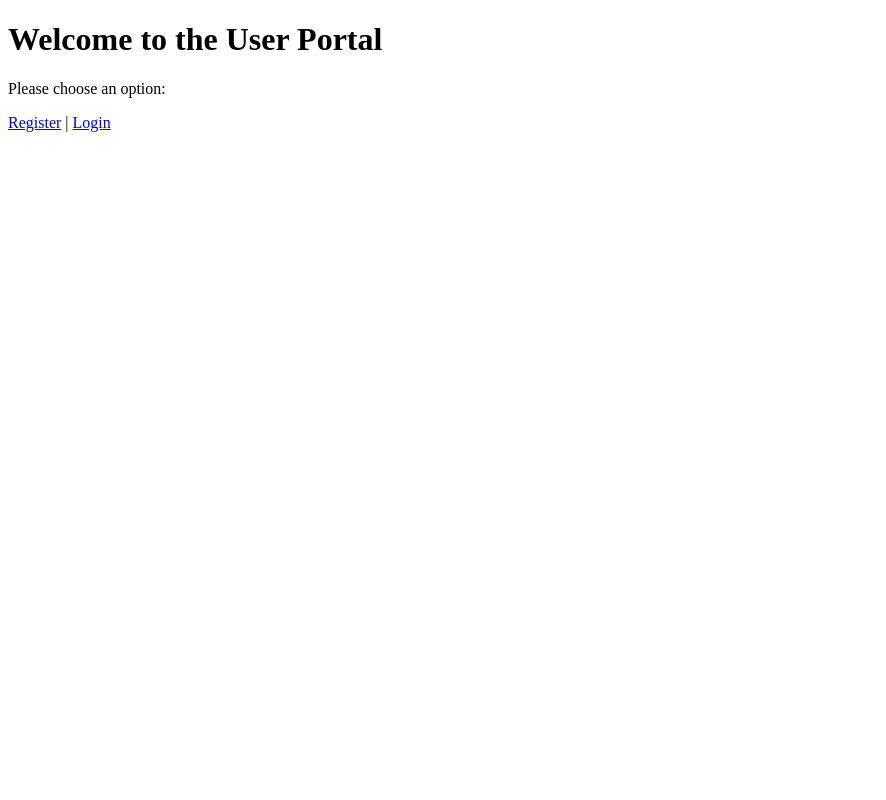
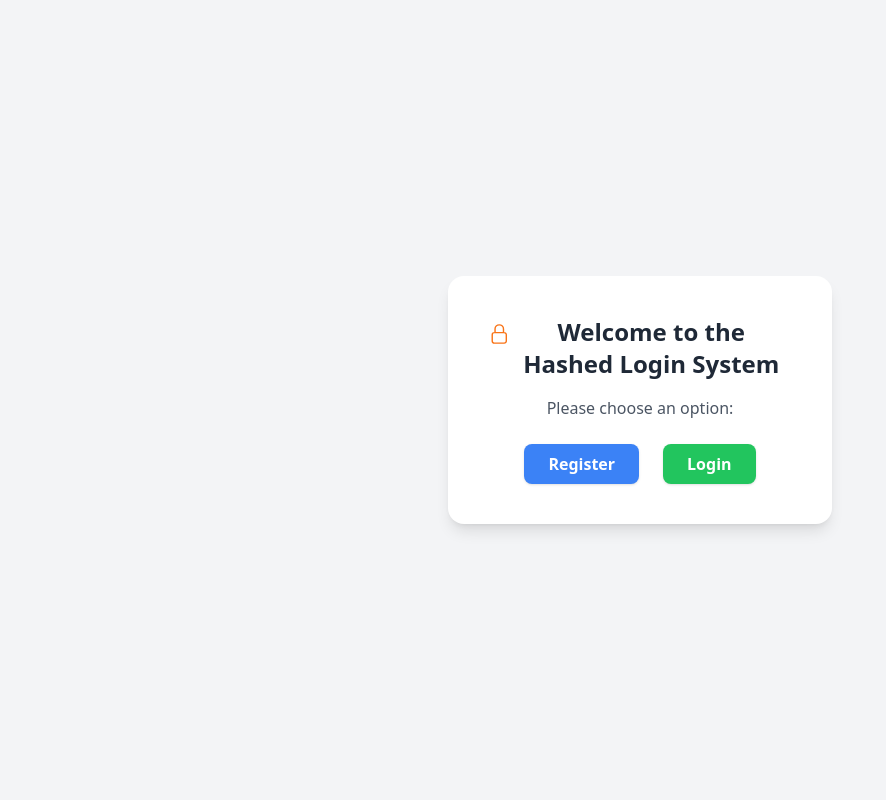
Before and after one commit to FahimAnzamDip/hashed_login, a PHP site: page / in a window 1280 px wide. Shown: the whole page, without its empty margins (0-886 px from the left). Run offline with PHP 8.4, Linux system fonts and the light colour scheme; some libraries are stand-ins or nearby versions.

Commit message:
Style update

```diff
--- a/dashboard.php
+++ b/dashboard.php
@@ -22,7 +22,7 @@ $user = $_SESSION['user'];
 </head>
 <body class="bg-gray-900 font-sans leading-normal tracking-normal">
     <div class="min-h-screen flex items-center justify-center py-12 px-4 sm:px-6 lg:px-8">
-        <div class="w-2xl maxspace-y-8 p-10 rounded-xl shadow-2xl card-bg transform transition duration-500 hover:scale-105">
+        <div class="w-full maxspace-y-8 p-10 m-10 rounded-xl shadow-2xl card-bg transform transition duration-500 hover:scale-105">
             <div class="text-center">
                 <svg class="mx-auto h-12 w-12 text-blue-600" xmlns="http://www.w3.org/2000/svg" fill="none" viewBox="0 0 24 24" stroke-width="2" stroke="currentColor" aria-hidden="true">
                     <path stroke-linecap="round" stroke-linejoin="round" d="M9 12l2 2l4-4m6 2a9 9 0 11-18 0 9 9 0 0118 0z" />
@@ -50,7 +50,7 @@ $user = $_SESSION['user'];
                 </div>
                 <div class="p-4 bg-gray-50 rounded-lg border border-gray-200">
                     <p class="text-sm font-medium text-gray-500">Your Hashed Password</p>
-                    <p class="mt-1 text-lg font-semibold text-gray-900 "><?php echo $user['password']; ?></p>
+                    <p class="mt-1 text-lg font-semibold text-gray-900"><?php echo $user['password']; ?></p>
                 </div>
             </div>
 
--- a/index.php
+++ b/index.php
@@ -9,14 +9,34 @@ if (isset($_SESSION['user'])) {
 ?>
 
 <!DOCTYPE html>
-<html>
+<html lang="en">
 <head>
+    <meta charset="UTF-8">
+    <meta name="viewport" content="width=device-width, initial-scale=1.0">
     <title>Welcome</title>
+    <script src="https://cdn.tailwindcss.com"></script>
 </head>
-<body>
-    <h1>Welcome to the User Portal</h1>
-    <p>Please choose an option:</p>
-    <a href="register.php">Register</a> |
-    <a href="login.php">Login</a>
+<body class="bg-gray-100 flex items-center justify-center min-h-screen">
+
+    <div class="bg-white shadow-lg rounded-2xl p-10 text-center w-96">
+        <h1 class="text-2xl font-bold text-gray-800 mb-4 flex">
+            <svg xmlns="http://www.w3.org/2000/svg" fill="none" viewBox="0 0 24 24" stroke-width="1.5" stroke="currentColor" class="size-9 text-orange-500">
+            <path stroke-linecap="round" stroke-linejoin="round" d="M16.5 10.5V6.75a4.5 4.5 0 1 0-9 0v3.75m-.75 11.25h10.5a2.25 2.25 0 0 0 2.25-2.25v-6.75a2.25 2.25 0 0 0-2.25-2.25H6.75a2.25 2.25 0 0 0-2.25 2.25v6.75a2.25 2.25 0 0 0 2.25 2.25Z" />
+            </svg>
+            Welcome to the Hashed Login System
+        </h1>
+        <p class="text-gray-600 mb-6">Please choose an option:</p>
+
+        <div class="flex justify-center space-x-6">
+            <a href="register.php"
+               class="px-6 py-2 bg-blue-500 text-white font-semibold rounded-lg shadow hover:bg-blue-600 transition">
+                Register
+            </a>
+            <a href="login.php"
+               class="px-6 py-2 bg-green-500 text-white font-semibold rounded-lg shadow hover:bg-green-600 transition">
+                Login
+            </a>
+        </div>
+    </div>
 </body>
 </html>
```
